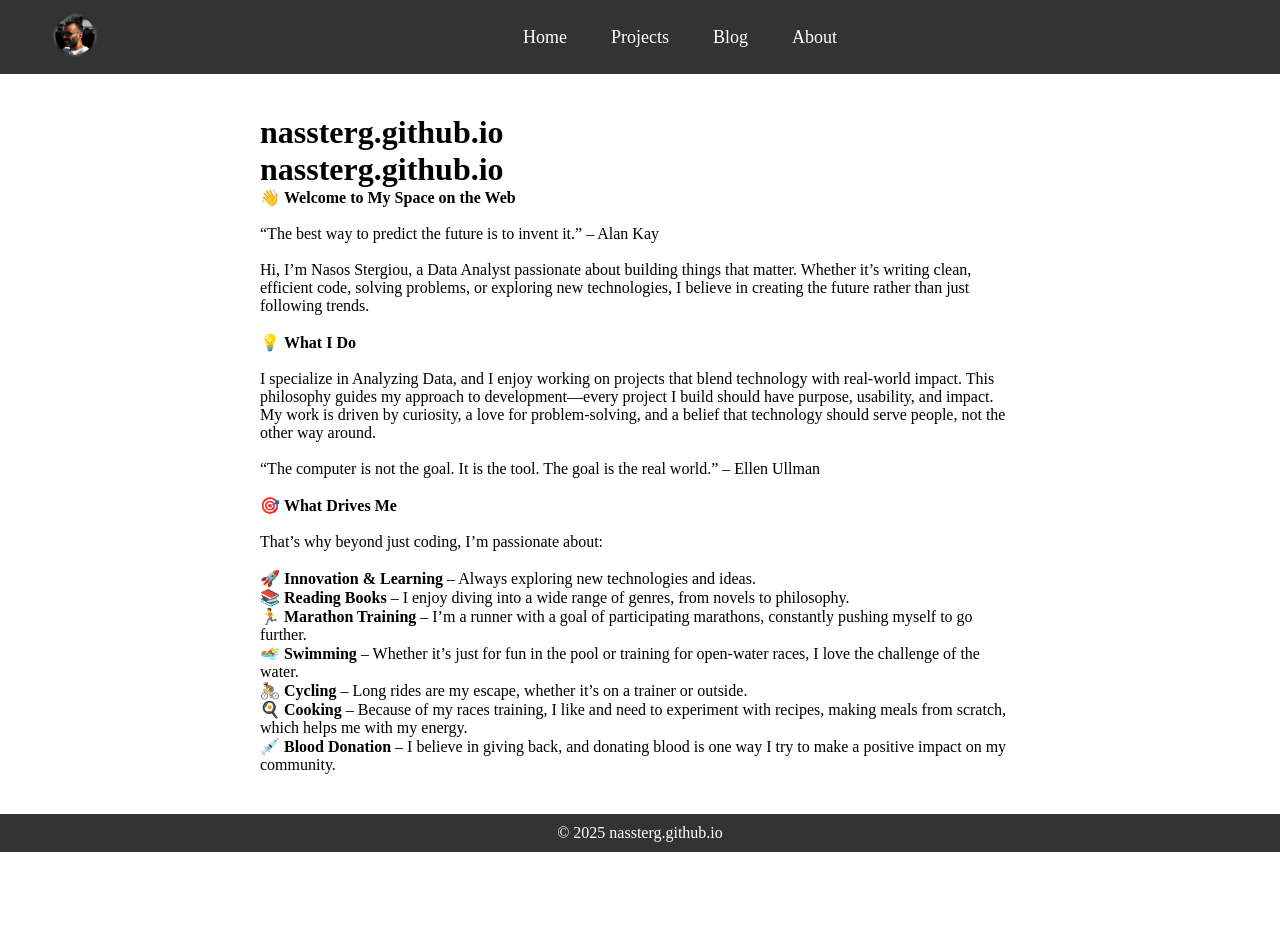
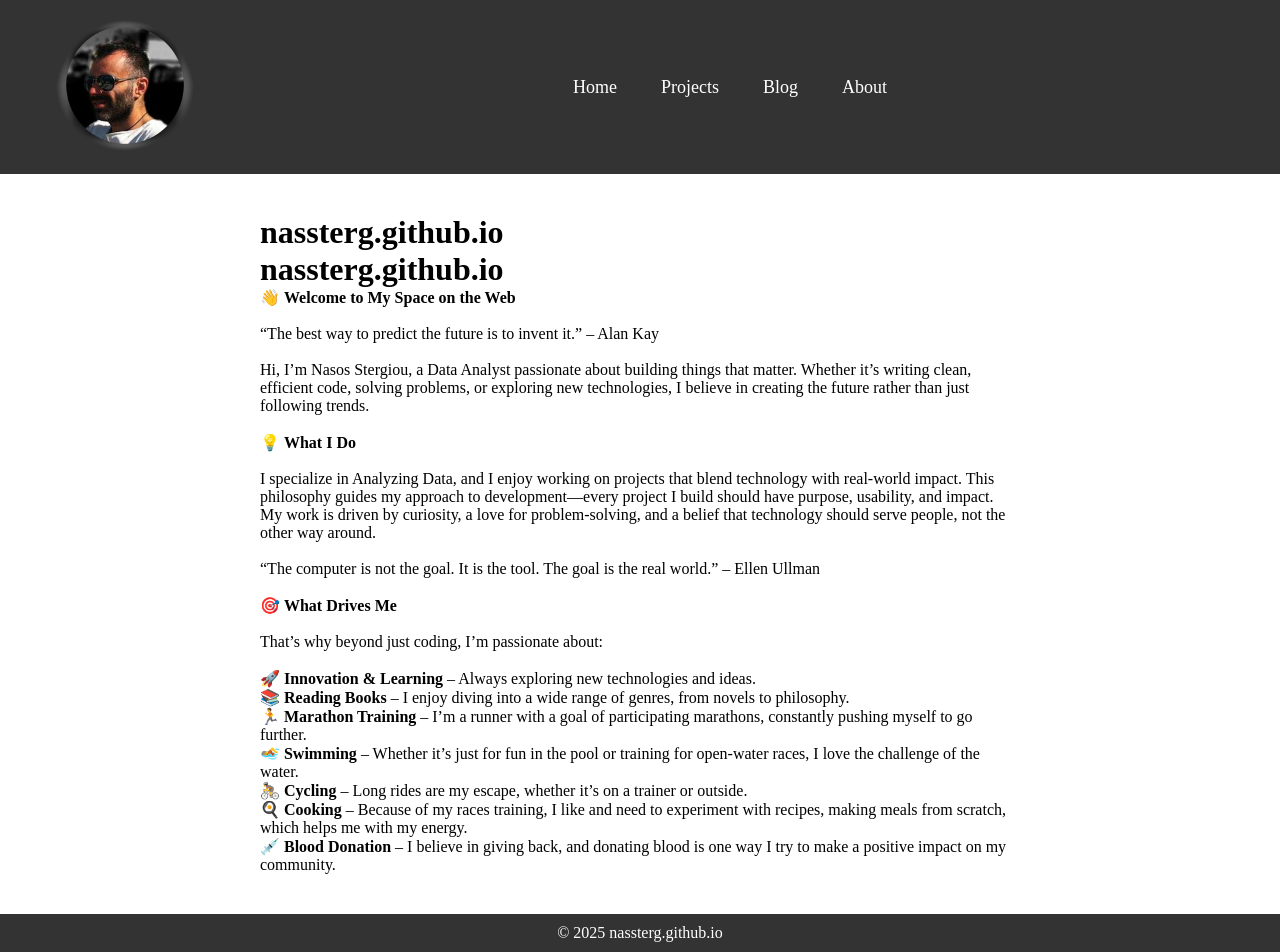
Before and after one commit to nassterg/nassterg.github.io, a Jekyll site: the page built from README.md, in a window 1280 px wide. Built offline with Jekyll 4.4.1, drawn with Linux system fonts in a browser that asks for light colours; our own code applies the rules of GitHub Pages for plain Markdown files; before the commit the page ends 900 px from its top, so only the background shows below that.

Commit message:
Update style.css

```diff
--- a/assets/css/style.css
+++ b/assets/css/style.css
@@ -51,8 +51,8 @@
 }
 
 .logo .avatar {
-    width: 50px;
-    height: 50px;
+    width: 150px;
+    height: 150px;
     border-radius: 50%;
 }
 
```
